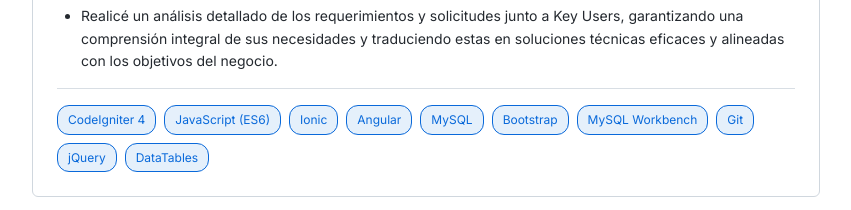
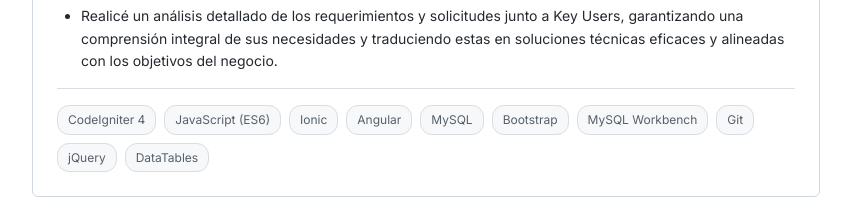
Before and after one commit to EliasCatalan/mecg, a plain HTML site: page index.html in a window 1280 px wide. Shown: the part 1438-1648 px from the top of the page, without its empty margins (340-1191 px from the left). Drawn offline with Linux system fonts and the light colour scheme.

Commit message:
Actualiza estilos de las insignias tecnológicas en modo claro: mejora de colores y bordes.

```diff
--- a/css/style.css
+++ b/css/style.css
@@ -598,18 +598,18 @@ body.light-mode .exp-tech-stack {
 .exp-tech-badge {
     display: inline-block;
     padding: 4px 10px;
-    background: var(--bg-overlay);
-    border: 1px solid var(--text-link);
+    background: var(--bg-tertiary);
+    border: 1px solid var(--border-muted);
     border-radius: 12px;
     font-size: 12px;
-    color: var(--text-link);
+    color: var(--text-secondary);
     white-space: nowrap;
 }
 
 body.light-mode .exp-tech-badge {
-    background: rgba(9, 105, 218, 0.1);
-    border-color: var(--text-link-light);
-    color: var(--text-link-light);
+    background: var(--bg-overlay-light);
+    border-color: var(--border-muted-light);
+    color: var(--text-secondary-light);
 }
 
 /* Education Section */
```
